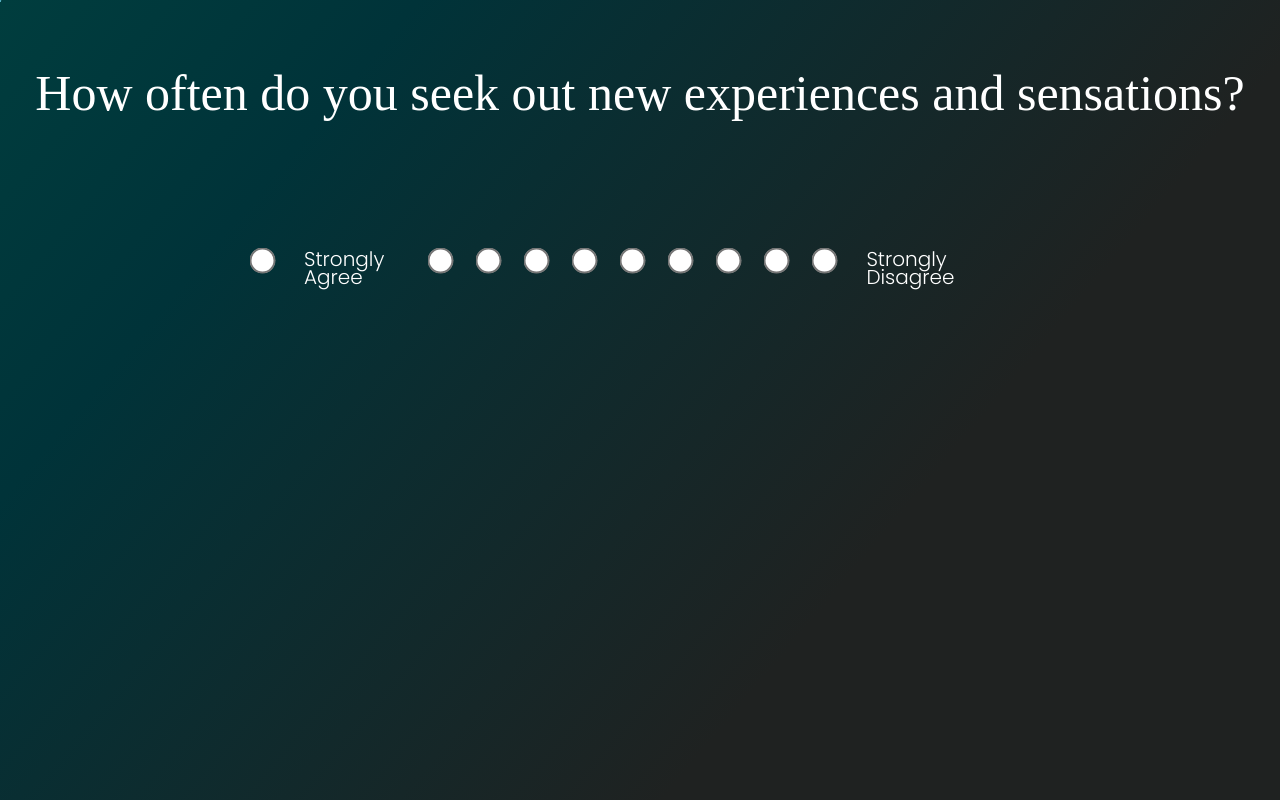
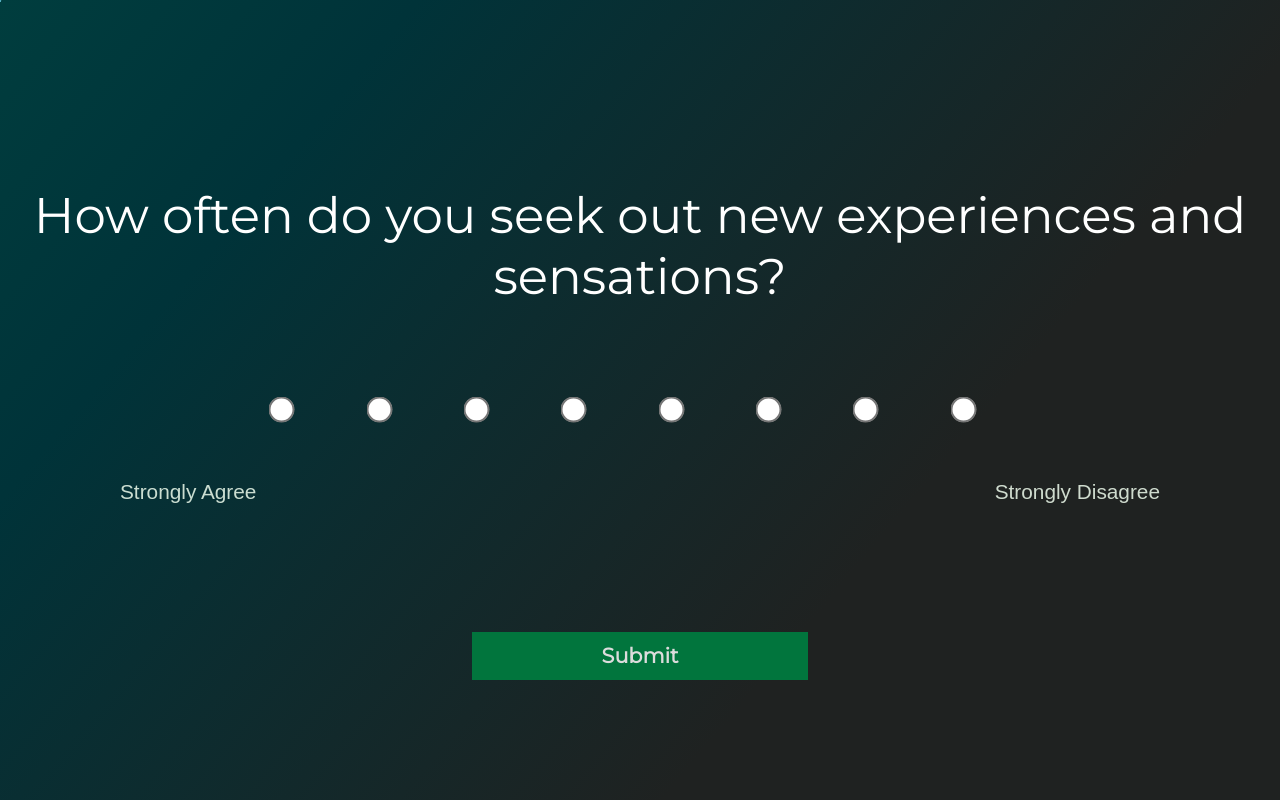
Before and after one commit to Niranjana123-art/CV-Frontend, a React (Create React App) app: page /personalityq in a window 1280 px wide. Built offline with nearby package versions, Linux system fonts and the light colour scheme; a web font is replaced by a local one.

Commit message:
Created Personality Test Success Modal

```diff
--- a/public/index.html
+++ b/public/index.html
@@ -25,19 +25,14 @@
       Learn how to configure a non-root public URL by running `npm run build`.
     -->
     <title>React App</title>
+    <style>
+      @import url('https://fonts.googleapis.com/css2?family=Montserrat&display=swap');
+      @import url('https://fonts.googleapis.com/css2?family=Lato&display=swap');
+    </style>
   </head>
   <body>
     <noscript>You need to enable JavaScript to run this app.</noscript>
     <div id="root"></div>
-    <!--
-      This HTML file is a template.
-      If you open it directly in the browser, you will see an empty page.
-
-      You can add webfonts, meta tags, or analytics to this file.
-      The build step will place the bundled scripts into the <body> tag.
-
-      To begin the development, run `npm start` or `yarn start`.
-      To create a production bundle, use `npm run build` or `yarn build`.
-    -->
+    <div id="portal"></div>
   </body>
 </html>
--- a/src/components/PersonalityQ/PersonalityQ.css
+++ b/src/components/PersonalityQ/PersonalityQ.css
@@ -2,13 +2,21 @@
     min-height: 100vh;
     width: 100%;
     background: linear-gradient(129.93deg, #55AEC0 0.09%, #003D3E 0.1%, #003339 21.43%, #1F2221 68.35%);
+    display: flex;
+    flex-direction: column;
+    align-items: center;
+    justify-content: center;
+    gap: 6rem;
+    overflow: hidden;
 }
 
 .questions_container {
-    display: flex;
-    flex-direction: column;
-    align-items: center;
-    margin-top: 2rem;
+  display: flex;
+  flex-direction: column;
+  align-items: center;
+  justify-content: center;
+  gap: 3rem;
+  padding: 2rem;
   }
 
   .radio_container {
@@ -16,7 +24,7 @@
     justify-content: space-between;
     align-items: center;
     width: 60%;
-    margin-top: 8rem;
+    padding-top: 3rem;
 
   }
 
@@ -40,3 +48,34 @@ font-size: 50px;
 text-align: center;
 color: white;
 }
+.radio_optLabel{
+  display: flex;
+  flex-direction: row;
+  width: 65rem;
+  justify-content: space-between;
+  color: rgba(241, 255, 240, 0.841);
+  font-family:sans-serif;
+  font-size: 1.3rem;
+  font-weight: 100;
+
+}
+.personalityQ_submit_btn{
+  width: 21rem;
+  height: 3rem;
+  font-family: 'Montserrat', sans-serif;
+  font-style: normal;
+  font-size: 1.3rem;
+  font-weight: 600;
+
+  text-align: center;
+  color:#dcdcdc;
+
+  background: #01753d;
+  border: none;
+  padding: .6rem;
+}
+.personalityQ_submit_btn:hover{
+  color:#ffffff;
+  background: #01592e;
+
+}
--- a/src/components/PersonalityQ/PersonalityQ.js
+++ b/src/components/PersonalityQ/PersonalityQ.js
@@ -1,11 +1,10 @@
 import React, { useState } from 'react';
 import './PersonalityQ.css';
-
+import PersonalitySuccess from "../PersonalitySuccess/PersonalitySuccess"
 const PersonalityQ = () => {
   const [answer, setAnswer] = useState(null);
 
   const options = [
-    'Strongly Agree',
     '',
     '',
     '',
@@ -13,14 +12,17 @@ const PersonalityQ = () => {
     '',
     '',
     '',
-    '',
-    'Strongly Disagree'
+    ''
   ];
 
   const handleSubmit = (event) => {
     event.preventDefault();
     alert(`Selected answer: ${answer}`);
   };
+  const[open,setOpen]=useState(false)
+  const handleModal=()=>{
+    setOpen(true)
+  }
 
   return (
     <form onSubmit={handleSubmit}>
@@ -42,8 +44,16 @@ const PersonalityQ = () => {
                         </label>
                     ))}
                     </div>
+                    <div className='radio_optLabel'>
+                      <div>Strongly Agree</div>
+                      <div>Strongly Disagree</div>
+                    </div>
+                </div>
+                <div>
+                  <button className='personalityQ_submit_btn' type="submit" onClick={handleModal}>Submit</button>
                 </div>
       </div>
+      <PersonalitySuccess open={open} setOpen={setOpen}/>
     </form>
 
   );
--- a/src/components/PersonalitySuccess/PersonalitySuccess.css
+++ b/src/components/PersonalitySuccess/PersonalitySuccess.css
@@ -1,47 +1,68 @@
 .PersonalitySuccess_Container{
-    padding-top: 8.125rem;
+    position: absolute;
     display: flex;
     align-items: center;
+    justify-content: center;
     flex-direction: column;
-    background: linear-gradient(129.93deg, #55AEC0 0.09%, #003D3E 0.1%, #003339 21.43%, #1F2221 68.35%);;
-    opacity: 80%;
+    background: rgba(0, 0, 0, 0.926);
     width: 100vw;
-    min-height: 100vh;
+    height: 100vh;
+    z-index: 10000;
+    top: 0rem;
+    overflow: hidden;
+
 }
-.PersonalitySuccess_Text{
+.PersonalitySuccess_Text {
     width: 25rem;
     height: 6rem;
     text-align: center;
+    font-family: 'Lato', sans-serif;
+
+    font-weight: 100;
+    font-size: 2rem;
+
+    text-align: center;
+
+    color: #eaeaea;
+
+
+
+
 }
 
 .PersonalitySuccess_Content{
-    padding-top: 6.25rem;
     display: flex;
     flex-direction: column;
+    justify-content:center;
     align-items: center;
+    gap: 1rem;
     width: 50vw;
     min-height: 50vh;
-    background: #D9D9D9;
+    background-size: cover;
+    flex-shrink: 1;
+    border: .05rem
+    solid rgba(254, 254, 254, 0.182);
+    border-radius: 2rem;
+
 }
-.PersonalitySuccess_Text p{
-    font-family: 'Inter';
+
+.PersonalitySuccess_button{
+    width: 21rem;
+    height: 3rem;
+    font-family: 'Montserrat', sans-serif;
     font-style: normal;
-    font-weight: 400;
-    font-size: 2rem;
+    font-size: 1.3rem;
+    font-weight: 600;
+
     text-align: center;
-    color: #000000;
-}
-.PersonalitySuccess_button{
-    width: 20rem;
-    height: 3rem;
-    background: #5B5B5B;
-    font-family: 'Inter';
-    font-style: normal;
-    font-weight: 400;
-    font-size: 1.5rem;
-    text-align: center;
-    color: #FFFFFF;
+    color:#dcdcdc;
+    background: #01592e;
+    border-radius: 1rem;
+    border: none;
+    padding: .6rem;
 }
 .PersonalitySuccess_button:hover {
-    background-color: #706e6e;
+    box-shadow: 0 0 .20rem .2rem rgba(254, 254, 254, 0.129);
+    color:#ffffff;
+    background: #01753d;
   }
--- a/src/components/PersonalitySuccess/PersonalitySuccess.js
+++ b/src/components/PersonalitySuccess/PersonalitySuccess.js
@@ -1,19 +1,27 @@
-import React  from 'react';
-import './PersonalitySuccess.css';
+import React from 'react'
+import { createPortal } from 'react-dom'
+import './PersonalitySuccess.css'
+import SvgImage from  '../../assets/bgmodal.svg'
+const PersonalitySuccess = ({open,setOpen}) => {
+ if (!open){
+    return null
+ }
 
-const PersonalitySuccess = () => {
-  return (
+  return createPortal(
     <div className='PersonalitySuccess_Container'>
-      <div className='PersonalitySuccess_Content'>
-           <div className='PersonalitySuccess_Text'>
-             <p>Personality Test Submitted Successfully!</p>
+
+    <div className='PersonalitySuccess_Content' style={{ backgroundImage: `url(${SvgImage})` }}>
+         <div className='PersonalitySuccess_Text'>
+           Personality Test <br/>Submitted <span style={{color:'green'}}>Successfully!</span>
+         </div>
+           <div>
+           <button onClick={()=> setOpen(false)} className='PersonalitySuccess_button'>Attend Aptitude Test</button>
            </div>
-             <div>
-             <button className='PersonalitySuccess_button'>Attend Aptitude Test</button>
-             </div>
-      </div>
     </div>
+  </div>,
+  document.getElementById('portal')
   )
+
 }
 
 export default PersonalitySuccess
```
Also changed, not shown: src/assets/bgmodal.svg (added).
